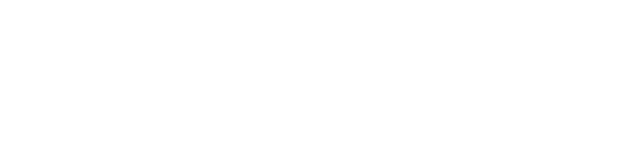
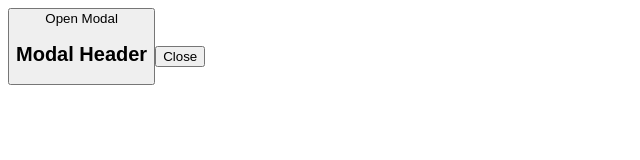
Before and after one commit to acciojob/css-modal-Nayanv23, a website: page main.html in a window 1280 px wide. Shown: the whole page, without its empty margins (0-640 px from the left). Drawn offline with Linux system fonts and the light colour scheme.

Commit message:
created a submission

```diff
--- a/main.html
+++ b/main.html
@@ -10,6 +10,14 @@
 	<!-- the entire body must be written by student -->
     <script type="text/javascript" src="./script.js">
 </script>
+	<button id="openModal">Open Modal
+	<div class="modal">
+		<div class="modal-content">
+			<div class="modal-header"><h2>Modal Header</h2><button class="close-modal">Close</button></div>
+			<div class="modal-body"><p></p></div>
+		</div>
+
+	</div></button>
 
 </body>
 
```
